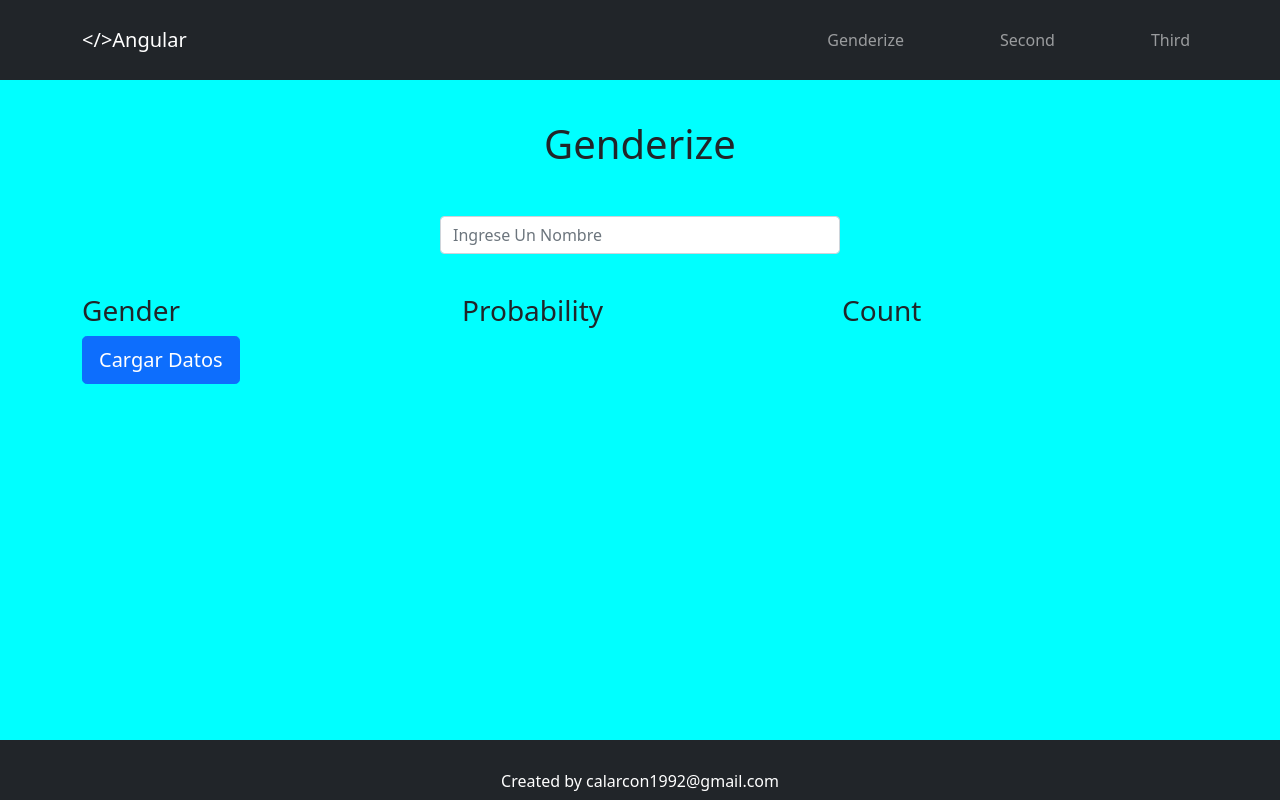
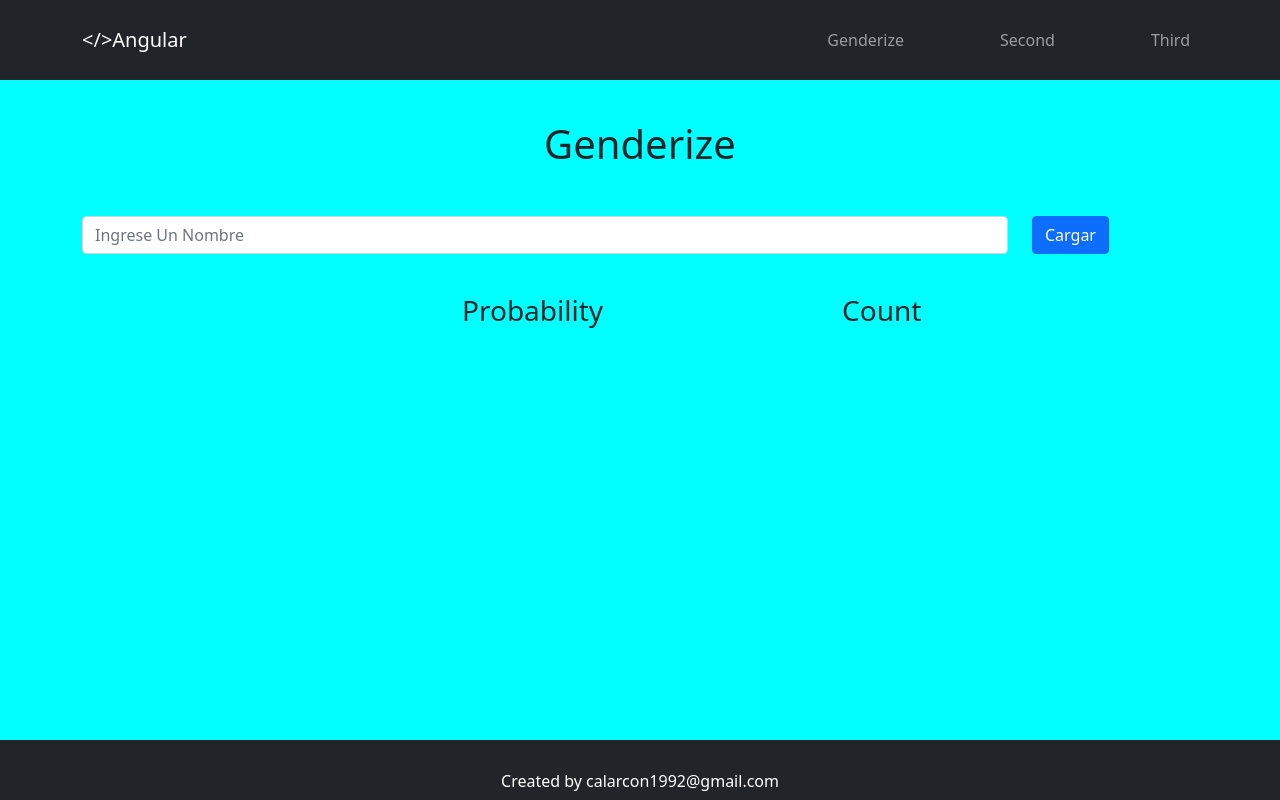
Before and after one commit to ClaudioAlarcon/angular, an Angular app: page /genderize in a window 1280 px wide. Built offline with nearby package versions, Linux system fonts and the light colour scheme.

Commit message:
genderImage auto changing

```diff
--- a/src/app/components/exercises/genderize/genderize.component.css
+++ b/src/app/components/exercises/genderize/genderize.component.css
@@ -14,6 +14,11 @@
 }
 
 .form-control{
-    align-items: center;
-    width: 50vh;
+    width: 100%;
 }
+
+.genderImage{
+    opacity: 0.9;
+    width: 30vh;
+    border-radius: 50%;
+}
--- a/src/app/components/exercises/genderize/genderize.component.html
+++ b/src/app/components/exercises/genderize/genderize.component.html
@@ -1,12 +1,19 @@
 <div class="genderize">
     <h1 class="tittle">Genderize</h1>
     <div class="container">
-        <div class="row justify-content-center inputName">
-            <input type="text" class="form-control" placeholder="Ingrese Un Nombre">
+        <div class="row inputName">
+            <div class="col-10 inputContainer">
+                <input type="text" class="form-control" placeholder="Ingrese Un Nombre" id="name">
+            </div>
+            <div class="col-2">
+                <button type="button" class="btn btn-primary" (click)="getEndpointData()">Cargar</button>
+            </div>
         </div>
         <div class="row resultContainer">
             <div class="col">
-                <h3>Gender</h3>
+                <div *ngIf="gender!==''">
+                    <img class="genderImage" [src]="url" alt="genderImage">
+                </div>
             </div>
             <div class="col">
                 <h3>Probability</h3>
@@ -15,6 +22,5 @@
                 <h3>Count</h3>
             </div>
         </div>
-        <button type="button" class="btn btn-primary btn-lg btn-block" (click)="getEndpointData()">Cargar Datos</button>
     </div>
 </div>
--- a/src/app/components/exercises/genderize/genderize.component.ts
+++ b/src/app/components/exercises/genderize/genderize.component.ts
@@ -1,4 +1,4 @@
-import { Component, OnInit } from '@angular/core';
+import { Component, ElementRef, OnInit } from '@angular/core';
 import { Genderize } from 'src/app/interfaces/genderize';
 import { EndpointService } from 'src/app/services/endpoint.service';
 
@@ -9,17 +9,27 @@ import { EndpointService } from 'src/app/services/endpoint.service';
 })
 export class GenderizeComponent implements OnInit {
   public data: any;
-  public gender: any;
+  public gender: string;
+  public url: string;
+  public name: string;
 
-  constructor(public endpoint: EndpointService) { }
+  constructor(public endpoint: EndpointService) {
+    this.gender = '';
+    this.url = '';
+    this.name= '';
+  }
 
   ngOnInit(): void {
   }
 
   public getEndpointData(): void {
+    this.name = (<HTMLInputElement>document.getElementById("name")).value;
     this.data = GenderizeComponent;
-    this.endpoint.getData('https://api.genderize.io/?name=claudio').subscribe((res: Genderize) => {
+    this.endpoint.getData('https://api.genderize.io/?name='+this.name).subscribe((res: Genderize) => {
     this.data = res;
+    console.log(this.data);
+    this.gender = res.gender;
+    this.url = 'assets/genderize/'+this.gender+'.jpg';
   });
 }
 
```
